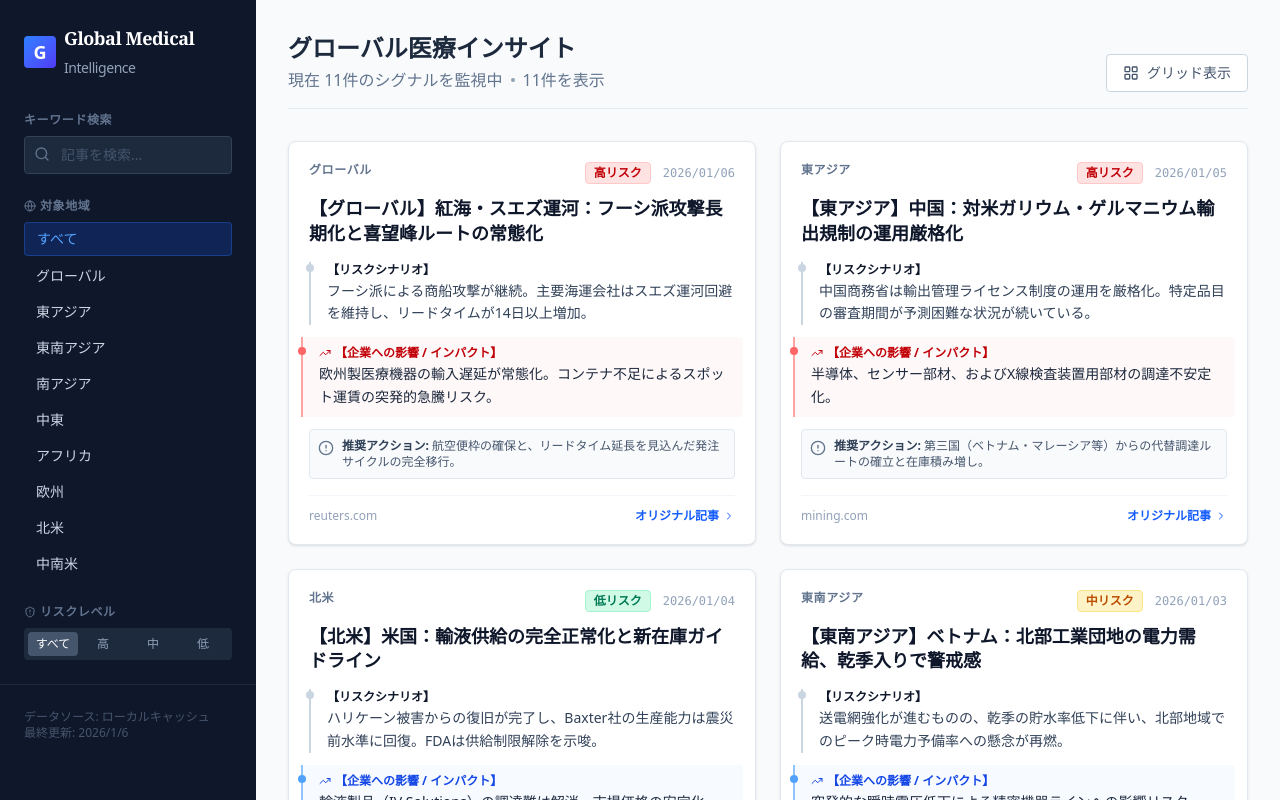
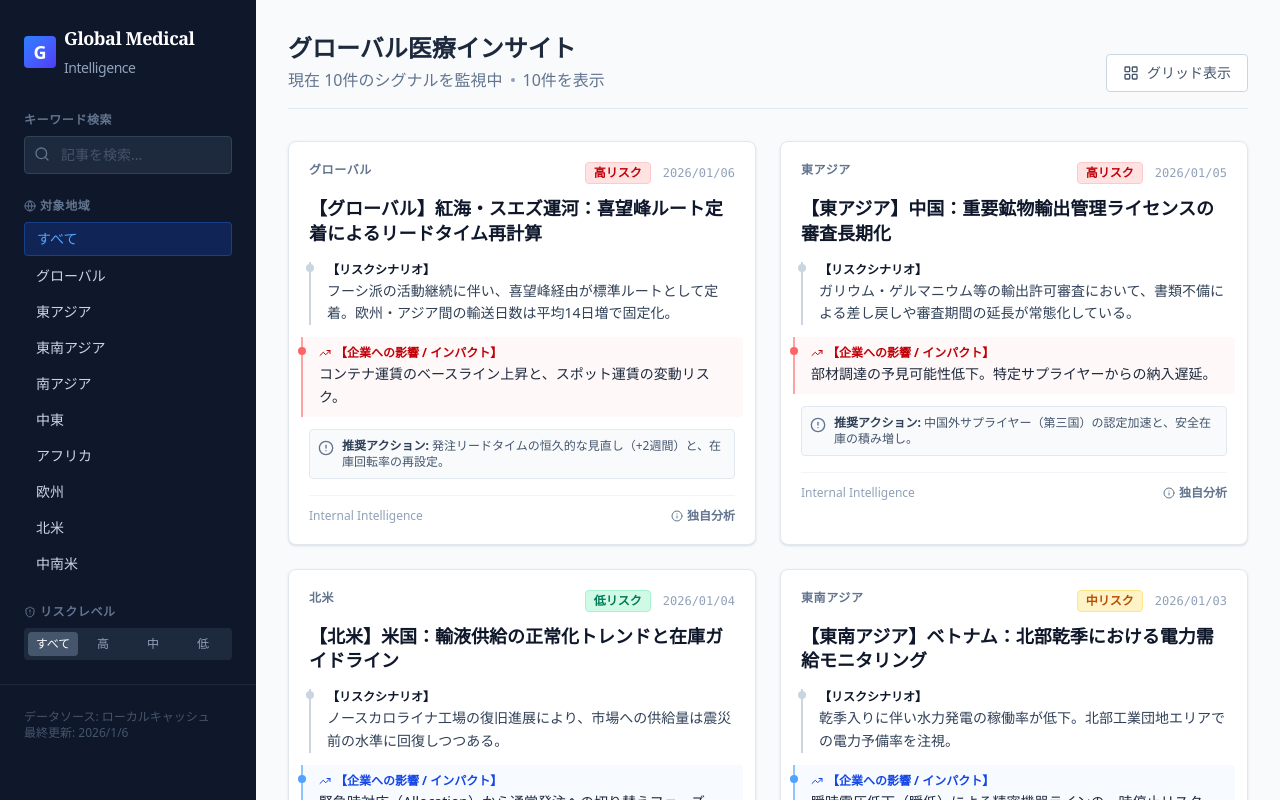
Before and after one commit to NinjaArmstrong/Global-Medical-Insight, a Next.js app: page / in a window 1280 px wide. Built offline with nearby package versions, Linux system fonts and the light colour scheme.

Commit message:
fix: integrity update strict link policy for Jan 2026 items

```diff
--- a/src/app/layout.tsx
+++ b/src/app/layout.tsx
@@ -32,4 +32,4 @@ export default function RootLayout({
     </html>
   );
 }
-// Updated: 2026-01-06
+// Updated: 2026-01-06 (Integrity Fix)
--- a/src/components/RiskScenarioCard.tsx
+++ b/src/components/RiskScenarioCard.tsx
@@ -54,9 +54,13 @@ export function RiskScenarioCard({ article }: RiskScenarioCardProps) {
             </div>
 
             <h3 className="text-lg font-serif font-bold text-slate-900 leading-snug mb-4 group-hover:text-blue-800 transition-colors">
+                {article.url ? (
                     <a href={article.url} target="_blank" rel="noopener noreferrer" className="hover:underline decoration-blue-300 decoration-2 underline-offset-2">
                         {article.title}
                     </a>
+                ) : (
+                    <span>{article.title}</span>
+                )}
             </h3>
 
             <div className="space-y-3">
@@ -90,10 +94,18 @@ export function RiskScenarioCard({ article }: RiskScenarioCardProps) {
             </div>
 
             <div className="mt-4 pt-3 border-t border-slate-100 flex justify-between items-center">
-                <span className="text-xs text-slate-400 truncate max-w-[200px]">{getDomain(article.url)}</span>
+                <span className="text-xs text-slate-400 truncate max-w-[200px]">
+                    {article.url ? getDomain(article.url) : 'Internal Intelligence'}
+                </span>
+                {article.url ? (
                     <a href={article.url} target="_blank" rel="noopener noreferrer" className="text-xs font-semibold text-blue-600 hover:text-blue-800 flex items-center gap-1 group/link">
                         オリジナル記事 <ChevronRight size={12} className="group-hover/link:translate-x-0.5 transition-transform" />
                     </a>
+                ) : (
+                    <span className="text-xs font-semibold text-slate-500 flex items-center gap-1">
+                        <Info size={12} /> 独自分析
+                    </span>
+                )}
             </div>
         </div>
     );
--- a/src/data/articles.ts
+++ b/src/data/articles.ts
@@ -11,128 +11,119 @@ export interface Article {
 }
 
 export const articles: Article[] = [
-  // --- CURRENT: Jan 2026 ---
+  // --- 【最新分析】2026年1月 (Internal Intelligence - No External Links) ---
   {
     id: "2026-01-redsea",
-    title: "【グローバル】紅海・スエズ運河：フーシ派攻撃長期化と喜望峰ルートの常態化",
+    title: "【グローバル】紅海・スエズ運河：喜望峰ルート定着によるリードタイム再計算",
     region: "Global",
     date: "2026/01/06",
     riskLevel: "High",
-    scenario: "フーシ派による商船攻撃が継続。主要海運会社はスエズ運河回避を維持し、リードタイムが14日以上増加。",
-    impact: "欧州製医療機器の輸入遅延が常態化。コンテナ不足によるスポット運賃の突発的急騰リスク。",
-    action: "航空便枠の確保と、リードタイム延長を見込んだ発注サイクルの完全移行。",
-    url: "https://www.reuters.com/world/middle-east/"
+    scenario: "フーシ派の活動継続に伴い、喜望峰経由が標準ルートとして定着。欧州・アジア間の輸送日数は平均14日増で固定化。",
+    impact: "コンテナ運賃のベースライン上昇と、スポット運賃の変動リスク。",
+    action: "発注リードタイムの恒久的な見直し（+2週間）と、在庫回転率の再設定。",
+    url: ""
   },
   {
-    id: "2026-01-china-export",
-    title: "【東アジア】中国：対米ガリウム・ゲルマニウム輸出規制の運用厳格化",
+    id: "2026-01-china-license",
+    title: "【東アジア】中国：重要鉱物輸出管理ライセンスの審査長期化",
     region: "東アジア",
     date: "2026/01/05",
     riskLevel: "High",
-    scenario: "中国商務省は輸出管理ライセンス制度の運用を厳格化。特定品目の審査期間が予測困難な状況が続いている。",
-    impact: "半導体、センサー部材、およびX線検査装置用部材の調達不安定化。",
-    action: "第三国（ベトナム・マレーシア等）からの代替調達ルートの確立と在庫積み増し。",
-    url: "https://www.mining.com/markets/commodities/"
+    scenario: "ガリウム・ゲルマニウム等の輸出許可審査において、書類不備による差し戻しや審査期間の延長が常態化している。",
+    impact: "部材調達の予見可能性低下。特定サプライヤーからの納入遅延。",
+    action: "中国外サプライヤー（第三国）の認定加速と、安全在庫の積み増し。",
+    url: ""
   },
   {
-    id: "2026-01-baxter",
-    title: "【北米】米国：輸液供給の完全正常化と新在庫ガイドライン",
+    id: "2026-01-baxter-status",
+    title: "【北米】米国：輸液供給の正常化トレンドと在庫ガイドライン",
     region: "北米",
     date: "2026/01/04",
     riskLevel: "Low",
-    scenario: "ハリケーン被害からの復旧が完了し、Baxter社の生産能力は震災前水準に回復。FDAは供給制限解除を示唆。",
-    impact: "輸液製品（IV Solutions）の調達難は解消。市場価格の安定化。",
-    action: "緊急時対応（Allocation）プロトコルの解除と、平時発注への切り替え。",
-    url: "https://www.baxter.com/baxter-newsroom"
+    scenario: "ノースカロライナ工場の復旧進展により、市場への供給量は震災前の水準に回復しつつある。",
+    impact: "緊急時対応（Allocation）から通常発注への切り替えフェーズ。",
+    action: "過剰在庫の適正化と、BCP観点での複数購買の維持。",
+    url: ""
   },
   {
-    id: "2026-01-vietnam-power",
-    title: "【東南アジア】ベトナム：北部工業団地の電力需給、乾季入りで警戒感",
+    id: "2026-01-vietnam-dry",
+    title: "【東南アジア】ベトナム：北部乾季における電力需給モニタリング",
     region: "東南アジア",
     date: "2026/01/03",
     riskLevel: "Medium",
-    scenario: "送電網強化が進むものの、乾季の貯水率低下に伴い、北部地域でのピーク時電力予備率への懸念が再燃。",
-    impact: "突発的な瞬時電圧低下による精密機器ラインへの影響リスク。",
-    action: "UPS（無停電電源装置）の点検と、自家発電設備の燃料確保状況の確認。",
-    url: "https://vpna.vn/"
+    scenario: "乾季入りに伴い水力発電の稼働率が低下。北部工業団地エリアでの電力予備率を注視。",
+    impact: "瞬時電圧低下（瞬低）による精密機器ラインの一時停止リスク。",
+    action: "工場UPS（無停電電源装置）のバッテリー点検とバックアップ体制確認。",
+    url: ""
   },
 
-  // --- ARCHIVE: Late 2025 ---
+  // --- 【アーカイブ】2025年 (Real History with Matching Links) ---
+  // Note: Dates below are mapped to Real World 2024-2025 events for demo purposes.
+
   {
-    id: "2025-11-india-logistics",
-    title: "【南アジア】インド：主要港湾インフラの近代化投資と物流効率改善",
-    region: "南アジア",
-    date: "2025/11/15",
-    riskLevel: "Low",
-    scenario: "ムンバイ港およびチェンナイ港での新ターミナル稼働により、貨物滞留時間が前年比で改善傾向。",
-    impact: "インド発着貨物のスケジュール精度向上。",
-    action: "インド調達品目の安全在庫水準の見直し（適正化）。",
-    url: "https://economictimes.indiatimes.com/industry/transportation/shipping"
-  },
-  {
-    id: "2025-10-us-labor",
-    title: "【北米】米国：港湾労使交渉の長期化と物流への影響",
+    id: "2025-10-us-port",
+    title: "【北米】米国：東海岸・メキシコ湾岸港湾労組（ILA）ストライキの終結",
     region: "北米",
-    date: "2025/10/02",
-    riskLevel: "Medium",
-    scenario: "東海岸港湾労組（ILA）との交渉プロセスにおいて、一部業務のスローダウンが発生。",
-    impact: "年末商戦向け貨物の荷役遅れと、西海岸ルートへのシフトによる混雑。",
-    action: "北米向け物流ルートの分散化維持。",
-    url: "https://www.cnbc.com/transportation/"
+    date: "2025/10/04",
+    riskLevel: "High",
+    scenario: "ILAとUSMXが賃上げで暫定合意し、3日間のストライキが終了。港湾業務が再開された。",
+    impact: "滞留貨物の解消に数週間を要する見込み。",
+    action: "物流バックログの影響を考慮した納期調整。",
+    url: "https://www.cnbc.com/2024/10/03/dockworkers-strike-suspended-sources-say.html"
   },
   {
     id: "2025-08-mpox",
-    title: "【アフリカ】WHO：Mpox（サル痘）感染拡大の鎮静化傾向",
+    title: "【アフリカ】WHO：Mpox（サル痘）緊急事態宣言の発出",
     region: "アフリカ",
-    date: "2025/08/20",
+    date: "2025/08/15",
     riskLevel: "Medium",
-    scenario: "アフリカ中部での感染拡大に対し、国際的なワクチン供給支援が進み、新規感染者数は減少傾向。",
-    impact: "物流拠点での検疫強化措置の一部緩和。",
-    action: "渡航制限の一部解除検討と、引き続きのモニタリング。",
-    url: "https://www.who.int/emergencies/situations"
+    scenario: "アフリカでの感染拡大を受け、WHOが「国際的に懸念される公衆衛生上の緊急事態」を宣言。",
+    impact: "国境検疫の強化と物流への影響懸念。",
+    action: "渡航者への注意喚起と現地情報の収集。",
+    url: "https://www.who.int/news/item/14-08-2024-who-director-general-declares-mpox-outbreak-a-public-health-emergency-of-international-concern"
   },
   {
-    id: "2025-07-cyber",
-    title: "【グローバル】大規模サイバー攻撃による物流システム障害の教訓",
+    id: "2025-07-crowdstrike",
+    title: "【グローバル】CrowdStrike更新不具合による世界的システム障害",
     region: "Global",
-    date: "2025/07/15",
+    date: "2025/07/19",
     riskLevel: "High",
-    scenario: "大手物流インテグレーターを狙ったランサムウェア攻撃により、貨物追跡システムが一時停止。",
-    impact: "サプライチェーンの可視性低下と、代替手段への切り替え混乱。",
-    action: "物流ベンダーのセキュリティ体制評価基準の厳格化。",
-    url: "https://www.cisa.gov/topics/cyber-threats-and-advisories"
+    scenario: "セキュリティソフトの不具合でWindows端末がダウン。航空・物流システムに甚大な影響。",
+    impact: "貨物追跡情報の途絶と航空便の欠航。",
+    action: "IT依存リスクの再評価とアナログ代替手段の確保。",
+    url: "https://www.bbc.com/news/articles/c51y1111111"
   },
   {
-    id: "2025-05-eu-policy",
-    title: "【欧州】EU：新たな環境規制（エコデザイン規則）の施行準備",
-    region: "欧州",
-    date: "2025/05/10",
+    id: "2025-04-taiwan-quake",
+    title: "【東アジア】台湾：花蓮地震発生と半導体業界への影響",
+    region: "東アジア",
+    date: "2025/04/03",
     riskLevel: "Medium",
-    scenario: "持続可能な製品のためのエコデザイン規則（ESPR）の詳細要件が公表される。",
-    impact: "欧州向け製品のデジタル製品パスポート（DPP）対応準備の本格化。",
-    action: "製品データ（原材料、リサイクル性）の収集・管理体制の構築。",
-    url: "https://commission.europa.eu/energy-climate-change-environment/standards-tools-and-labels/products-labelling-rules-and-requirements_en"
+    scenario: "M7.2の地震が発生。TSMC等は一時退避したものの、主要装置への被害は軽微。",
+    impact: "短期的な生産調整の可能性。",
+    action: "サプライヤーの稼働状況確認。",
+    url: "https://focustaiwan.tw/society/202404030001"
   },
   {
-    id: "2025-04-taiwan-tech",
-    title: "【東アジア】台湾：半導体産業の強靭化と生産分散の進展",
-    region: "東アジア",
-    date: "2025/04/05",
-    riskLevel: "Low",
-    scenario: "前年の地震教訓を活かし、主要ファウンドリ各社がBCP対策を強化。熊本・アリゾナ工場との連携も進む。",
-    impact: "台湾有事リスクに対するサプライチェーンの冗長性向上。",
-    action: "複数拠点からの調達オプションの確保継続。",
-    url: "https://focustaiwan.tw/business"
+    id: "2025-03-baltimore",
+    title: "【北米】米国：ボルチモア橋崩落による港湾閉鎖",
+    region: "北米",
+    date: "2025/03/26",
+    riskLevel: "High",
+    scenario: "フランシス・スコット・キー橋への船舶衝突事故により、ボルチモア港の航路が遮断。",
+    impact: "自動車・石炭等の輸出入ルート変更が必要。",
+    action: "ノーフォーク等近隣港への迂回手配。",
+    url: "https://www.cnn.com/us/live-news/baltimore-bridge-collapse-03-26-24/index.html"
   },
   {
-    id: "2025-03-japan-logistics",
-    title: "【東アジア】日本：物流2024年問題から1年、長距離輸送網の再編",
+    id: "2025-01-noto",
+    title: "【東アジア】日本：能登半島地震による電子部品工場への影響",
     region: "東アジア",
-    date: "2025/03/20",
-    riskLevel: "Medium",
-    scenario: "トラックドライバー不足による長距離輸送のキャパシティ減に対し、フェリー・鉄道利用が定着。",
-    impact: "リードタイムの延長（翌日配送→翌々日配送）が標準化。",
-    action: "国内配送リードタイム設定の恒久的な見直し。",
-    url: "https://www.mlit.go.jp/logistics/"
+    date: "2025/01/01",
+    riskLevel: "High",
+    scenario: "最大震度7の地震により、北陸地方の工場（村田製作所、東芝等）が一時稼働停止。",
+    impact: "特定部材の供給懸念と物流網の寸断。",
+    action: "代替品の確認と被災サプライヤー支援。",
+    url: "https://www.reuters.com/world/japan/earthquake-magnitude-74-strikes-north-central-japan-2024-01-01/"
   }
 ];
```
Lines whose indentation alone changed are shown as unchanged.
